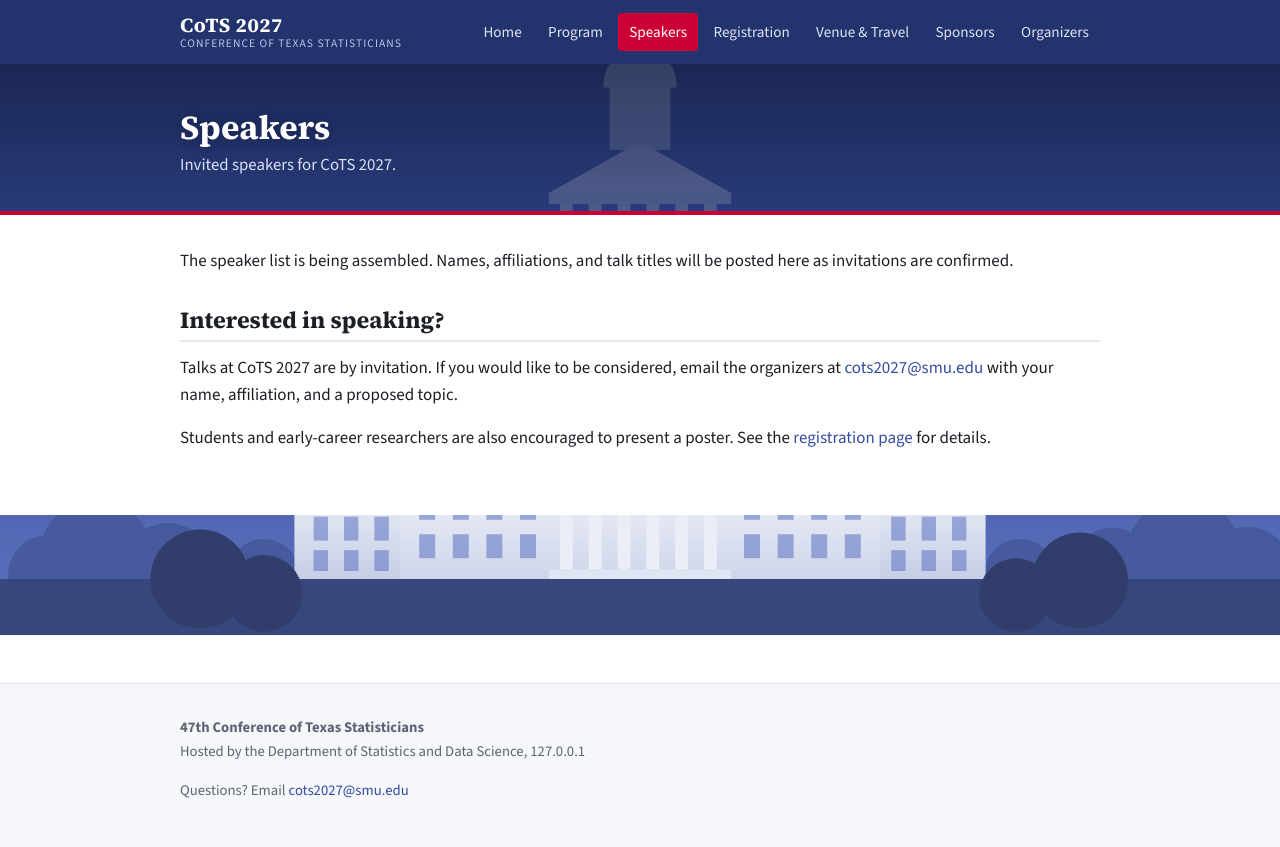
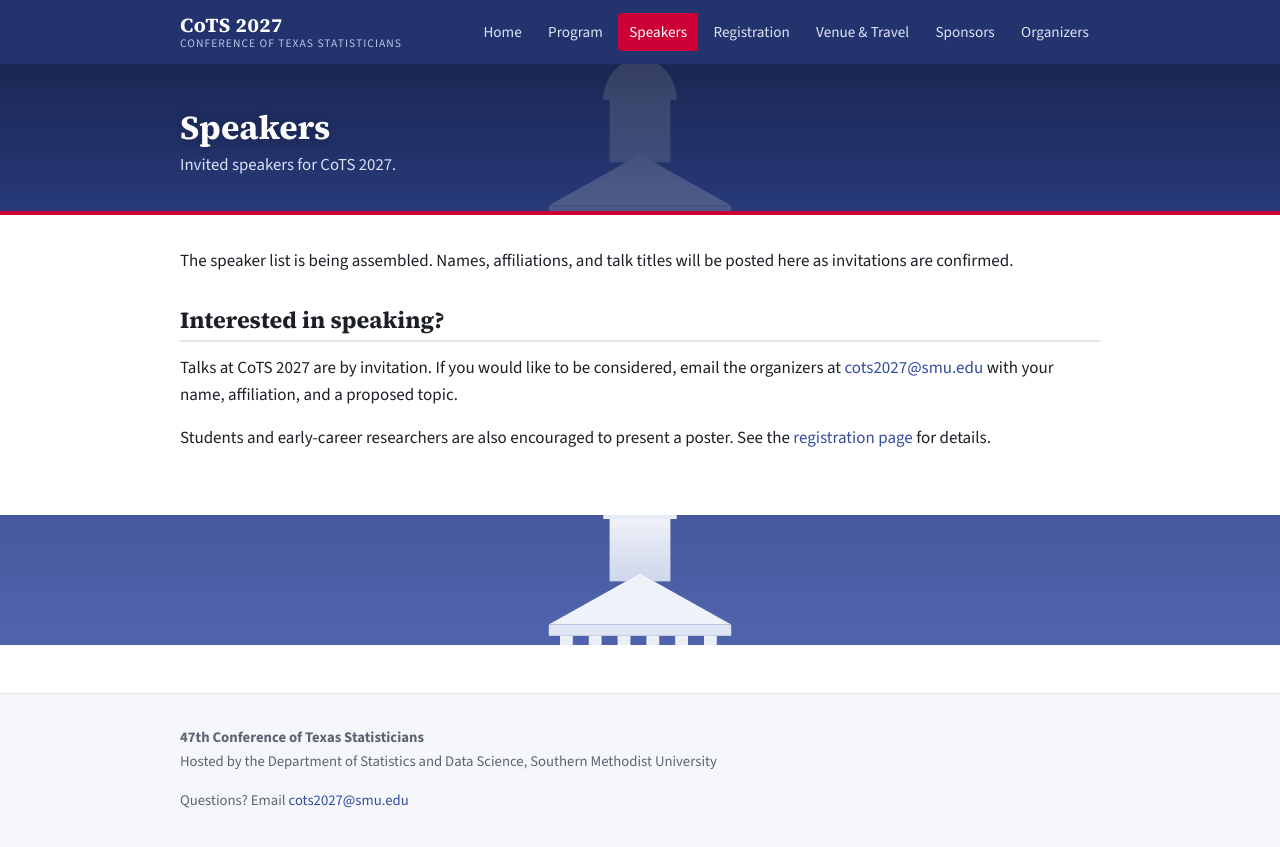
Before and after one commit to SMU-SDS/COT2027, a Jekyll site: the page built from pages/speakers.md, in a window 1280 px wide. Shown: the top 847 px of the page. Built offline with Jekyll 4.4.1, drawn with Linux system fonts in a browser that asks for light colours.

Commit message:
update background

```diff
--- a/_config.yml
+++ b/_config.yml
@@ -4,7 +4,7 @@ description: "The Conference of Texas Statisticians (CoTS) 2027, hosted by the D
 url: "https://smu-sds.github.io"
 baseurl: "/cots2027"   # repo name; use "" if the repo is named smu-sds.github.io
 
-host: "Southern Methodist University"
+institution: "Southern Methodist University"
 venue: "Dallas, Texas"
 dates: "TBD"
 email: "cots2027@smu.edu"
--- a/_layouts/default.html
+++ b/_layouts/default.html
@@ -36,7 +36,7 @@
   <div class="wrap">
     <p class="kicker">{{ site.subtitle }}</p>
     <h1>{{ page.heading | default: page.title }}</h1>
-    <p class="hero-meta">{{ site.dates }} &middot; {{ site.host }} &middot; {{ site.venue }}</p>
+    <p class="hero-meta">{{ site.dates }} &middot; {{ site.institution }} &middot; {{ site.venue }}</p>
     {% if page.cta_url %}<p><a class="button" href="{{ page.cta_url | relative_url }}">{{ page.cta_text }}</a></p>{% endif %}
   </div>
 </section>
@@ -58,7 +58,7 @@
 <footer class="footer">
   <div class="wrap">
     <p><strong>{{ site.subtitle }}</strong><br>
-    Hosted by the Department of Statistics and Data Science, {{ site.host }}</p>
+    Hosted by the Department of Statistics and Data Science, {{ site.institution }}</p>
     <p>Questions? Email <a href="mailto:{{ site.email }}">{{ site.email }}</a></p>
   </div>
 </footer>
--- a/assets/css/style.css
+++ b/assets/css/style.css
@@ -43,7 +43,7 @@ p,ul,ol{margin:0 0 1rem}
   position:relative;color:#fff;padding:5rem 0 4.5rem;text-align:center;
   background:
     linear-gradient(180deg,rgba(23,34,74,.82) 0%,rgba(34,51,109,.62) 55%,rgba(34,51,109,.88) 100%),
-    url("../img/campus.svg") center bottom/cover no-repeat,
+    url("../img/campus.svg") center 25%/cover no-repeat,
     var(--smu-blue-dark);
 }
 .hero h1,.hero .kicker,.hero .hero-meta{text-shadow:0 1px 10px rgba(12,20,50,.45)}
@@ -56,7 +56,7 @@ p,ul,ol{margin:0 0 1rem}
   color:#fff;border-bottom:4px solid var(--smu-red);padding:2.6rem 0 2.1rem;
   background:
     linear-gradient(180deg,rgba(23,34,74,.86) 0%,rgba(34,51,109,.78) 100%),
-    url("../img/campus.svg") center 35%/cover no-repeat,
+    url("../img/campus.svg") center 30%/cover no-repeat,
     var(--smu-blue-dark);
 }
 .pagehead h1{margin-bottom:.2rem;text-shadow:0 1px 8px rgba(12,20,50,.4)}
@@ -82,7 +82,7 @@ td:first-child{white-space:nowrap;color:var(--muted)}
 
 /* Footer */
 .footer{background:var(--bg-soft);border-top:1px solid var(--line);margin-top:3rem;padding:2rem 0;color:var(--muted);font-size:.92rem}
-.footer-band{height:120px;background:url("../img/campus.svg") center bottom/cover no-repeat;opacity:.9}
+.footer-band{height:130px;background:url("../img/campus.svg") center 40%/cover no-repeat;opacity:.9}
 
 @media (max-width:760px){
   .topbar-inner{padding-top:.6rem;padding-bottom:.6rem}
```
Also changed, not shown: README.md, assets/img/campus.svg.
